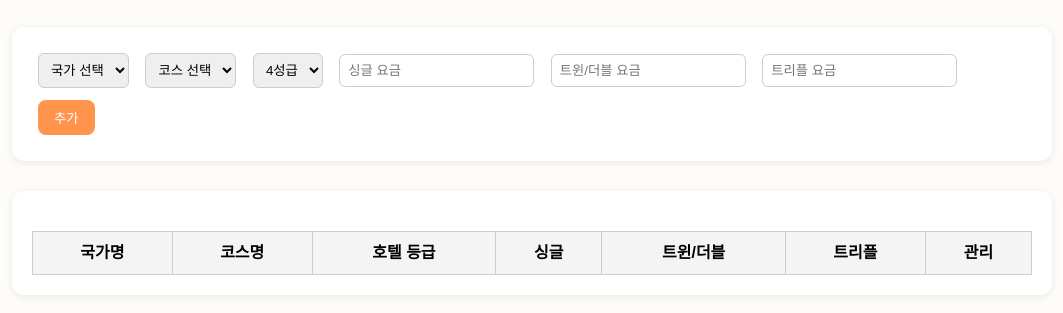
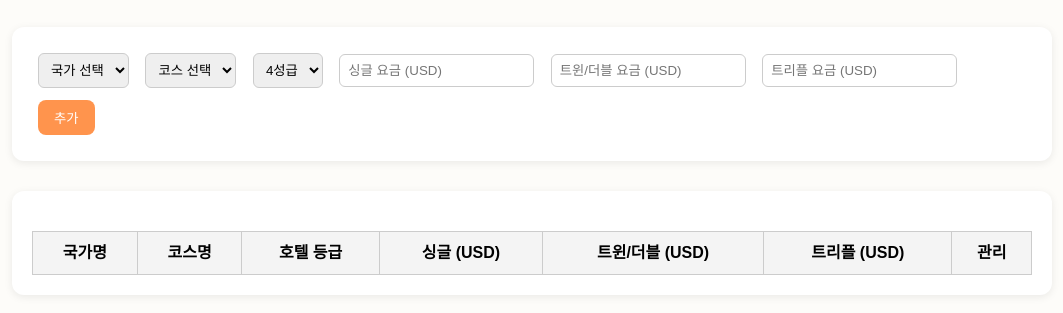
Before and after one commit to sytour/smartyoungtour, a plain HTML site: page hotel_price_manage_package/admin_hotel_price_manage.html in a window 1280 px wide. Shown: the part 109-422 px from the top of the page, without its empty margins (108-1171 px from the left). Drawn offline with Linux system fonts and the light colour scheme.

Commit message:
Update admin_hotel_price_manage.html

```diff
--- a/hotel_price_manage_package/admin_hotel_price_manage.html
+++ b/hotel_price_manage_package/admin_hotel_price_manage.html
@@ -55,6 +55,7 @@
       background-color: #f4f4f4;
     }
   </style>
+  <!-- 반드시 이 경로로 JS 분리파일을 불러와야 작동합니다 -->
   <script type="module" src="./admin_hotel_price_manage.js"></script>
 </head>
 <body>
@@ -70,9 +71,9 @@
     <option value="4성급">4성급</option>
     <option value="5성급">5성급</option>
   </select>
-  <input type="number" id="single" placeholder="싱글 요금">
-  <input type="number" id="twin_double" placeholder="트윈/더블 요금">
-  <input type="number" id="triple" placeholder="트리플 요금">
+  <input type="number" id="single" placeholder="싱글 요금 (USD)">
+  <input type="number" id="twin_double" placeholder="트윈/더블 요금 (USD)">
+  <input type="number" id="triple" placeholder="트리플 요금 (USD)">
   <button id="addBtn">추가</button>
 </div>
 <div class="list-container">
@@ -82,9 +83,9 @@
         <th>국가명</th>
         <th>코스명</th>
         <th>호텔 등급</th>
-        <th>싱글</th>
-        <th>트윈/더블</th>
-        <th>트리플</th>
+        <th>싱글 (USD)</th>
+        <th>트윈/더블 (USD)</th>
+        <th>트리플 (USD)</th>
         <th>관리</th>
       </tr>
     </thead>
```
